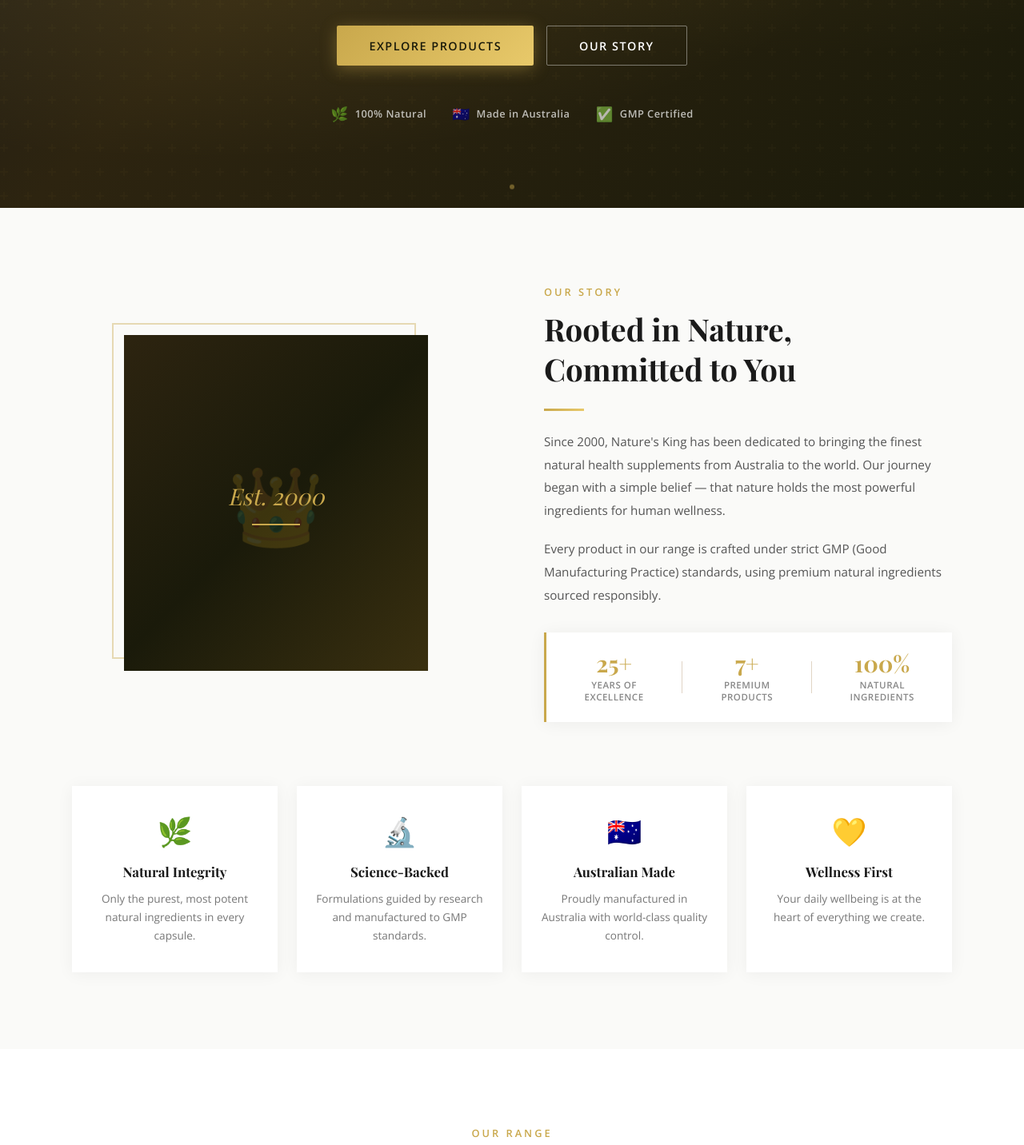
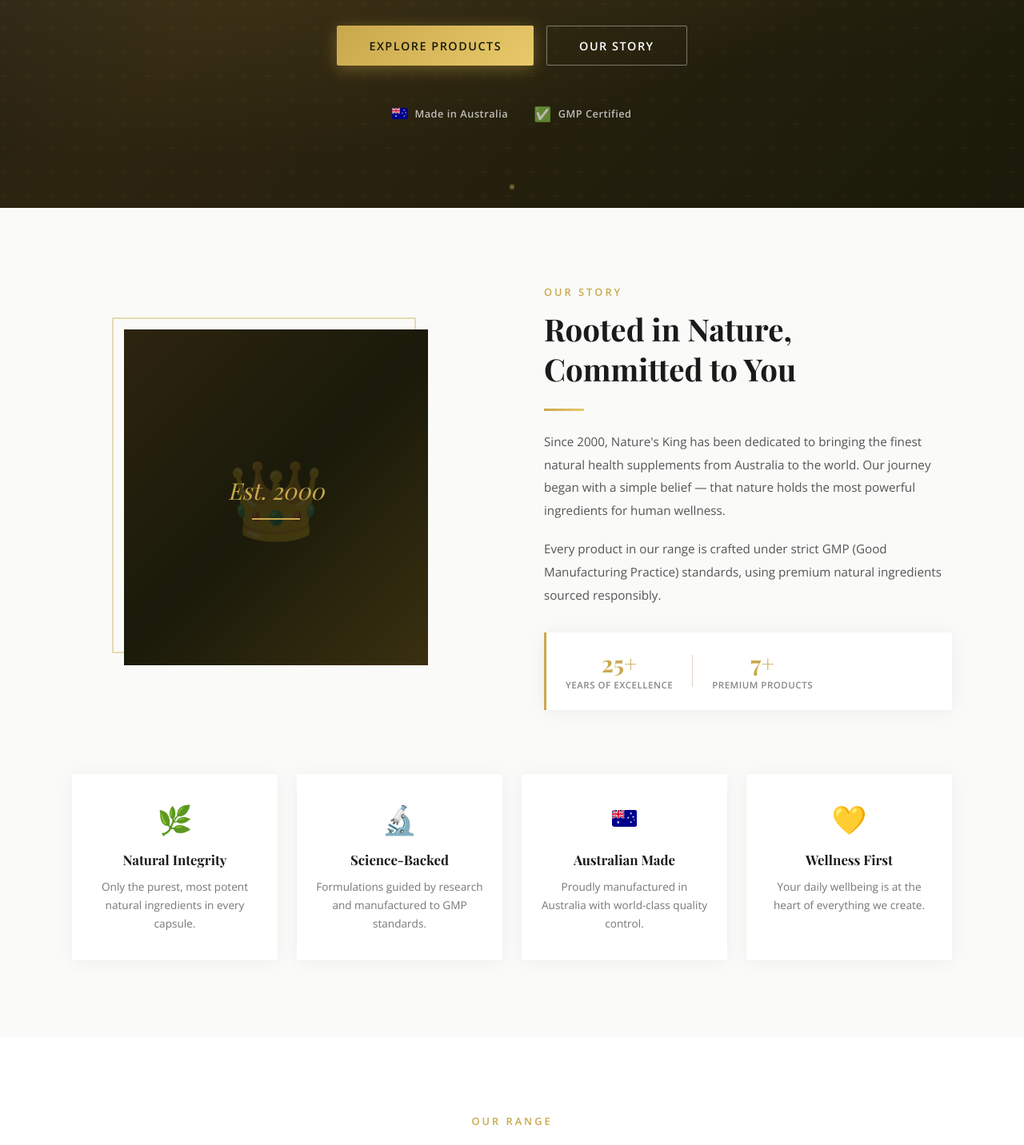
Before and after one commit to david08170129/naturesking-website, a React (Vite) app: page / in a window 1280 px wide. Shown: the part 540-1972 px from the top of the page at 80% size. Built offline with nearby package versions, Linux system fonts and the light colour scheme.

Commit message:
Update Nature's King site content and icons

```diff
--- a/src/components/About.css
+++ b/src/components/About.css
@@ -163,6 +163,9 @@
   border-bottom: 3px solid transparent;
   box-shadow: 0 2px 20px rgba(0,0,0,0.05);
   transition: all 0.3s;
+  display: flex;
+  flex-direction: column;
+  align-items: center;
 }
 
 .value-card:hover {
@@ -173,7 +176,23 @@
 
 .value-icon {
   font-size: 2.2rem;
+  height: 3rem;
+  display: flex;
+  align-items: center;
+  justify-content: center;
   margin-bottom: 1rem;
+}
+
+.value-flag {
+  width: 2rem;
+  height: 1.33rem;
+  display: block;
+  object-fit: contain;
+  border-radius: 3px;
+}
+
+.value-icon-flag {
+  line-height: 1;
 }
 
 .value-card h3 {
--- a/src/components/About.jsx
+++ b/src/components/About.jsx
@@ -37,11 +37,6 @@ const About = () => {
               <span className="stat-number">7+</span>
               <span className="stat-label">Premium Products</span>
             </div>
-            <div className="stat-divider"></div>
-            <div className="stat">
-              <span className="stat-number">100%</span>
-              <span className="stat-label">Natural Ingredients</span>
-            </div>
           </div>
         </div>
       </div>
@@ -58,7 +53,9 @@ const About = () => {
           <p>Formulations guided by research and manufactured to GMP standards.</p>
         </div>
         <div className="value-card">
-          <div className="value-icon">🇦🇺</div>
+          <div className="value-icon value-icon-flag">
+            <img className="value-flag" src={`${import.meta.env.BASE_URL}australia-flag.svg`} alt="" aria-hidden="true" />
+          </div>
           <h3>Australian Made</h3>
           <p>Proudly manufactured in Australia with world-class quality control.</p>
         </div>
--- a/src/components/Footer.css
+++ b/src/components/Footer.css
@@ -165,6 +165,17 @@
 
 .footer-made {
   font-size: 0.78rem;
+  display: inline-flex;
+  align-items: center;
+  gap: 0.45rem;
+}
+
+.footer-flag {
+  width: 1.25rem;
+  height: 0.84rem;
+  display: block;
+  object-fit: contain;
+  border-radius: 2px;
 }
 
 @media (max-width: 900px) {
--- a/src/components/Footer.jsx
+++ b/src/components/Footer.jsx
@@ -72,7 +72,10 @@ const Footer = () => {
 
       <div className="footer-bottom">
         <p>&copy; {new Date().getFullYear()} Nature's King. All rights reserved. A brand by Aunew Group.</p>
-        <p className="footer-made">Made in Australia 🇦🇺</p>
+        <p className="footer-made">
+          <img className="footer-flag" src={`${import.meta.env.BASE_URL}australia-flag.svg`} alt="" aria-hidden="true" />
+          <span>Made in Australia</span>
+        </p>
       </div>
     </footer>
   );
--- a/src/components/Hero.css
+++ b/src/components/Hero.css
@@ -147,6 +147,15 @@
   font-size: 1.1rem;
 }
 
+.badge-flag {
+  width: 1.25rem;
+  height: 0.84rem;
+  display: block;
+  flex: 0 0 auto;
+  object-fit: contain;
+  border-radius: 2px;
+}
+
 .hero-scroll-indicator {
   position: absolute;
   bottom: 2rem;
--- a/src/components/Hero.jsx
+++ b/src/components/Hero.jsx
@@ -9,7 +9,7 @@ const Hero = () => {
     <section id="hero" className="hero">
       <div className="hero-overlay"></div>
       <div className="hero-content">
-        <p className="hero-tagline-top">Australian Natural Supplements</p>
+        <p className="hero-tagline-top">Australian Supplements</p>
         <h1 className="hero-title">
           Nature's <span>King</span>
         </h1>
@@ -24,11 +24,7 @@ const Hero = () => {
         </div>
         <div className="hero-badges">
           <div className="badge">
-            <span className="badge-icon">🌿</span>
-            <span>100% Natural</span>
-          </div>
-          <div className="badge">
-            <span className="badge-icon">🇦🇺</span>
+            <img className="badge-flag" src={`${import.meta.env.BASE_URL}australia-flag.svg`} alt="" aria-hidden="true" />
             <span>Made in Australia</span>
           </div>
           <div className="badge">
--- a/src/components/Products.jsx
+++ b/src/components/Products.jsx
@@ -87,10 +87,10 @@ const Products = () => {
     <section id="products" className="products">
       <div className="products-header">
         <p className="section-label">Our Range</p>
-        <h2 className="section-title">Premium Natural Products</h2>
+        <h2 className="section-title">Premium Products</h2>
         <div className="gold-divider centered"></div>
         <p className="products-intro">
-          Every Nature's King product is formulated with premium natural ingredients,
+          Every Nature's King product is formulated with premium ingredients,
           rigorously tested and proudly made in Australia.
         </p>
       </div>
--- a/src/components/WhyUs.css
+++ b/src/components/WhyUs.css
@@ -94,11 +94,6 @@
   width: 100%;
 }
 
-.crown-icon {
-  font-size: 3rem;
-  margin-bottom: 0.8rem;
-}
-
 .main-card h3 {
   font-family: 'Playfair Display', serif;
   font-size: 1.6rem;
@@ -156,6 +151,15 @@
   font-size: 1.5rem;
 }
 
+.side-card-flag {
+  width: 1.5rem;
+  height: 1rem;
+  display: block;
+  object-fit: contain;
+  border-radius: 2px;
+  flex-shrink: 0;
+}
+
 .side-card p {
   font-family: 'Open Sans', sans-serif;
   font-size: 0.85rem;
--- a/src/components/WhyUs.jsx
+++ b/src/components/WhyUs.jsx
@@ -48,7 +48,6 @@ const WhyUs = () => {
 
         <div className="whyus-visual">
           <div className="visual-card main-card">
-            <div className="crown-icon">👑</div>
             <h3>Nature's King</h3>
             <p className="visual-tagline">Feel Like Gold</p>
             <div className="visual-stats">
@@ -67,7 +66,7 @@ const WhyUs = () => {
             </div>
           </div>
           <div className="visual-card side-card">
-            <span>🌿</span>
+            <img className="side-card-flag" src={`${import.meta.env.BASE_URL}australia-flag.svg`} alt="" aria-hidden="true" />
             <p>Australian Made</p>
           </div>
           <div className="visual-card side-card bottom">
```
Also changed, not shown: public/australia-flag.svg (added).
